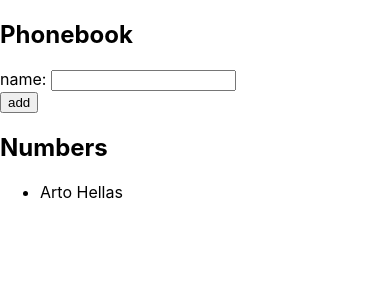
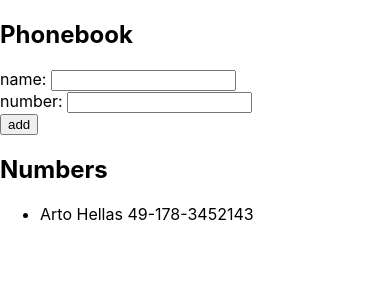
Before and after one commit to YuriSpiridonov/fullstackopen, a React (Create React App) app in the folder part2/phonebook/: page / in a window 390 px wide. Shown: the top 300 px of the page. Built offline with nearby package versions, Linux system fonts and the light colour scheme; the HTML template or start-up script is replaced by a standard one.

Commit message:
2.8: The Phonebook Step3

```diff
--- a/part2/phonebook/src/App.js
+++ b/part2/phonebook/src/App.js
@@ -1,19 +1,24 @@
 import React, { useState } from 'react'
 
-const Person = ({ person }) => <li key={person.name}>{person.name}</li>
+const Person = ({ person }) => <li key={person.name}>{person.name} {person.number}</li>
 
 const Alert = ({ name }) => window.alert(`${name} is already added to phonebook`);
 
 const App = () => {
   const [ persons, setPersons ] = useState([
-    { name: 'Arto Hellas' }
+    { name: 'Arto Hellas',
+      number: '49-178-3452143'
+    }
   ])
   const [ newName, setNewName ] = useState('')
+
+  const [ newNumber, setNewNumber ] = useState('')
 
   const addPerson = (event) => {
     event.preventDefault()
     const noteObject = {
       name: newName,
+      number: newNumber,
     }
 
     if (persons.find((person) => person.name === noteObject.name)) {
@@ -21,11 +26,16 @@
     } else {
       setPersons(persons.concat(noteObject))
       setNewName('')
+      setNewNumber('')
     }
   }
 
   const handleNameChange = (event) => {
     setNewName(event.target.value)
+  }
+
+  const handleNumberChange = (event) => {
+    setNewNumber(event.target.value)
   }
 
   return (
@@ -36,7 +46,12 @@
           name: <input
             value={newName}
             onChange={handleNameChange}
-            // onChange={checkPerson}
+          />
+        </div>
+        <div>
+          number: <input
+            value={newNumber}
+            onChange={handleNumberChange}
           />
         </div>
         <div>
```
